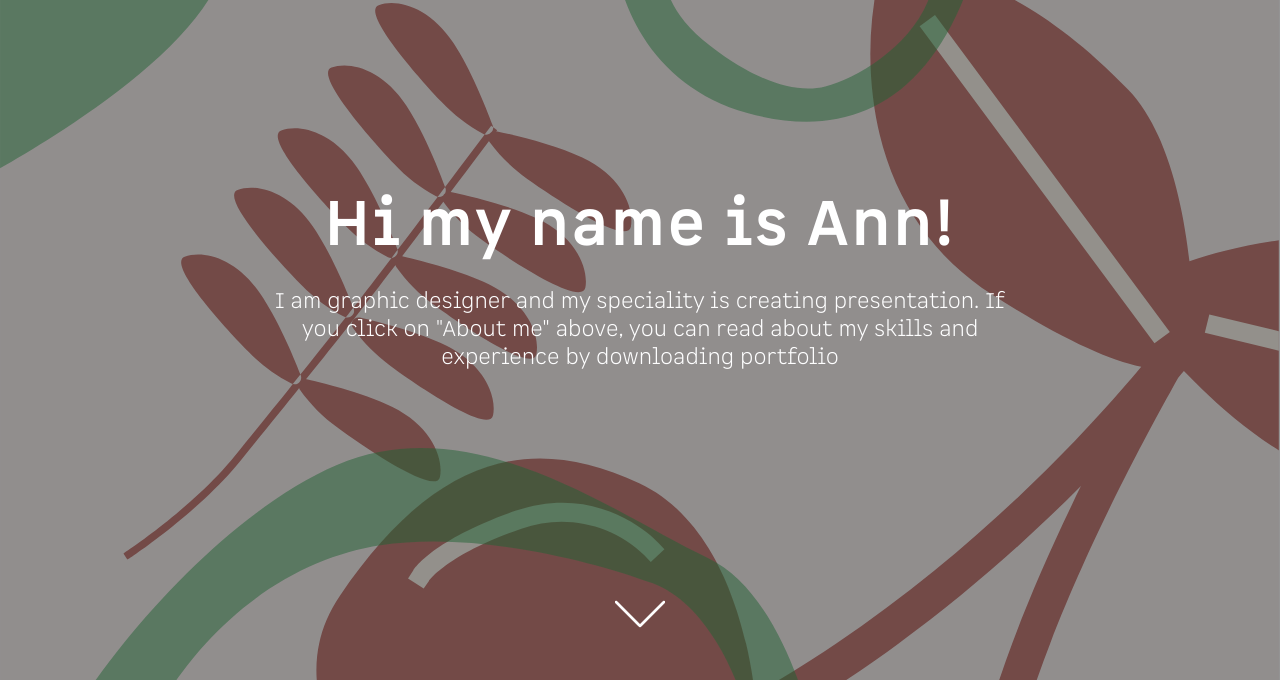
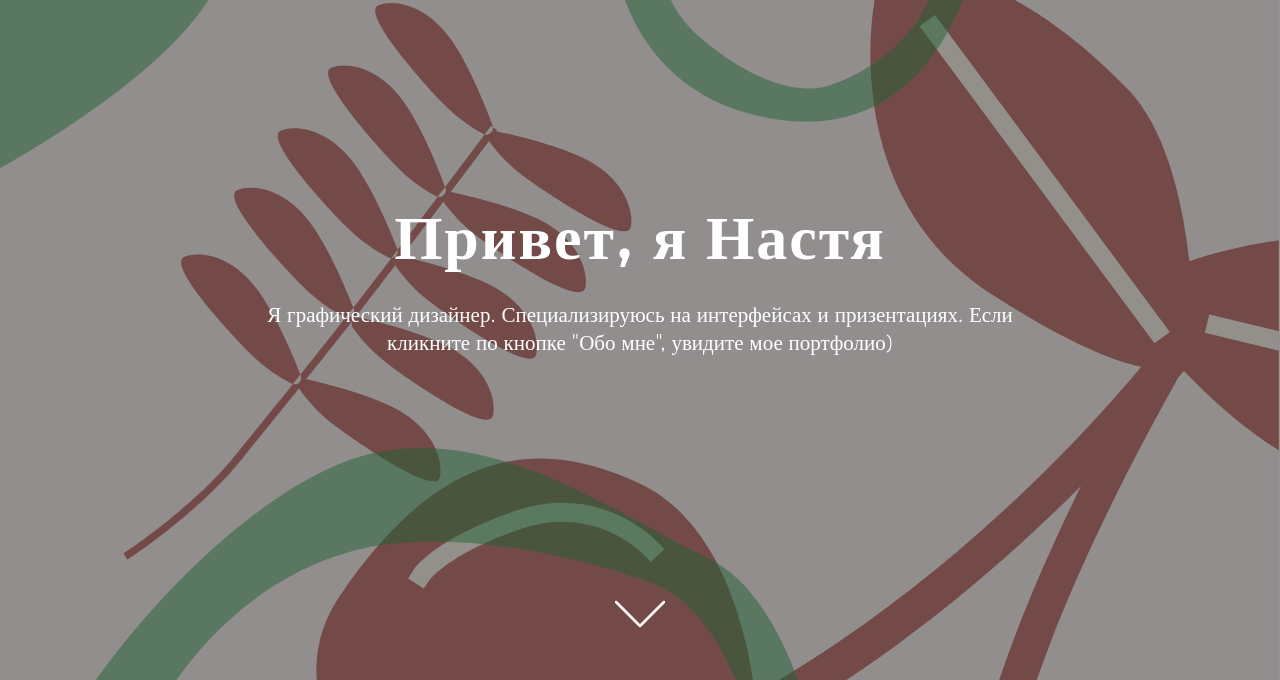
Before and after one commit to Mirrorrrs/LavrovaAnn, a plain HTML site: page index.html in a window 1280 px wide. Shown: the part 120-800 px from the top of the page. Drawn offline with Linux system fonts and the light colour scheme.

Commit message:
Update index.html

```diff
--- a/index.html
+++ b/index.html
@@ -41,9 +41,8 @@
         <div class="text_wrapper">
             <div class="container">
                 <div class="text">
-                    <h2 class="intro">Hi my name is Ann!</h2>
-                    <p>I am graphic designer and my speciality is creating presentation. If you click on "About me"
-                        above, you can read about my skills and experience by downloading portfolio</p>
+                    <h2 class="intro">Привет, я Настя</h2>
+                    <p>Я графический дизайнер. Специализируюсь на интерфейсах и призентациях. Если кликните по кнопке "Обо мне", увидите мое портфолио)</p>
                     <div class="span">
 
                     </div>
@@ -349,7 +348,7 @@
 
         <div class="contact-me-wrapper">
             <div class="contact-me">
-                <h4>Contact me</h4>
+                <h4>На связи!)</h4>
                 <p>lavrova.an.work@gmail.com</p>
                 <button></button>
             </div>
```
